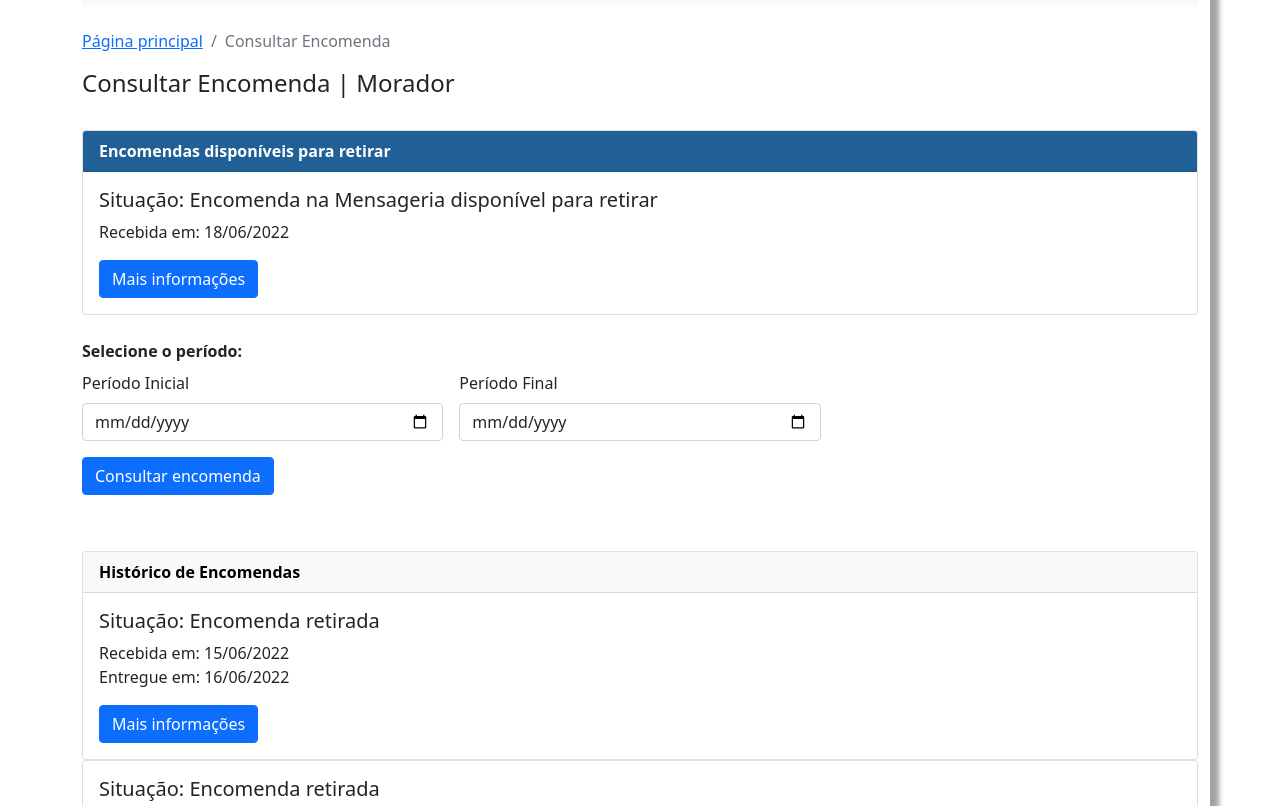
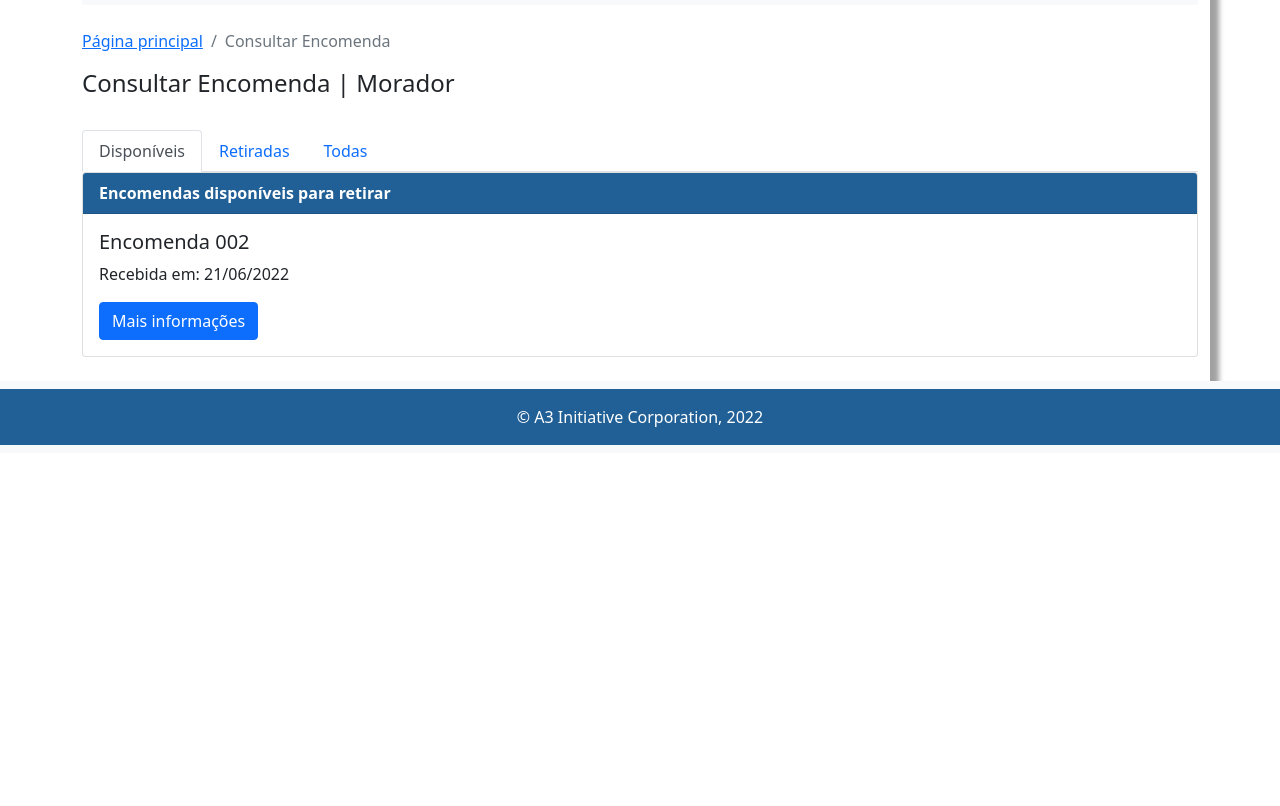
Before and after one commit to A3initiative/projeto, a website: page consultarEncomenda.html in a window 1280 px wide. Shown: the part 131-937 px from the top of the page. After the commit the page ends 800 px from the top, so only its background shows below. Drawn offline with nearby package versions, Linux system fonts and the light colour scheme.

Commit message:
Principais ajustes layout Consultar Encomenda e Tela de login

```diff
--- a/consultarEncomenda.html
+++ b/consultarEncomenda.html
@@ -83,67 +83,70 @@
         <h1>SisCondo</h1>
         <h2 id="styleh2">Consultar Encomenda | Morador</h2>
 
-        <br />
+        <br>
 
-        <div class="col-md-12">
+        <nav>
+          <div class="nav nav-tabs" id="nav-tab" role="tablist">
+            <button class="nav-link active" id="nav-home-tab" data-bs-toggle="tab" data-bs-target="#nav-home" type="button" role="tab" aria-controls="nav-home" aria-selected="true">Disponíveis</button>
+            <button class="nav-link" id="nav-profile-tab" data-bs-toggle="tab" data-bs-target="#nav-profile" type="button" role="tab" aria-controls="nav-profile" aria-selected="false">Retiradas</button>
+            <button class="nav-link" id="nav-contact-tab" data-bs-toggle="tab" data-bs-target="#nav-contact" type="button" role="tab" aria-controls="nav-contact" aria-selected="false">Todas</button>
+          </div>
+        </nav>
+        <div class="tab-content" id="nav-tabContent">
+          <div class="tab-pane fade show active" id="nav-home" role="tabpanel" aria-labelledby="nav-home-tab" tabindex="0">
               <div class="card">
                 <div class="card-header" id="cardEncomendasDisponiveis"><strong>Encomendas disponíveis para retirar</strong></div>
                 <div class="card-body">
-              <h5 class="card-title">Situação: Encomenda na Mensageria disponível para retirar</h5>
+                  <h5 class="card-title">Encomenda 002</h5>
+                  <p class="card-text">
+                    Recebida em: 21/06/2022<br />
+                  </p>
+                  <a href="#" class="btn btn-primary">Mais informações</a>
+                </div>
+              </div>
+          </div>
+          <div class="tab-pane fade" id="nav-profile" role="tabpanel" aria-labelledby="nav-profile-tab" tabindex="0">
+
+            <div class="card">
+              <div class="card-header" id="cardEncomendasDisponiveis"><strong>Encomendas retiradas</strong></div>
+              <div class="card-body">
+                <h5 class="card-title">Encomenda 001</h5>
                 <p class="card-text">
                   Recebida em: 18/06/2022<br />
+                  Retirada em: 19/06/2022<br />
                 </p>
                 <a href="#" class="btn btn-primary">Mais informações</a>
               </div>
             </div>
 
-          <br>
+          </div>
+          <div class="tab-pane fade" id="nav-contact" role="tabpanel" aria-labelledby="nav-contact-tab" tabindex="0">
 
-            <label for="filtros" class="form-label"
-            ><strong>Selecione o período:</strong></label
-          >
-              <form class="row g-3">
-                <div class="col-4">
-                  <label for="periodoInicial" class="form-label">Período Inicial</label>
-                  <input class="form-control me-2" type="date" placeholder="Período Inicial" aria-label="Período Inicial">
+            <div class="card">
+              <div class="card-header" id="cardEncomendasDisponiveis"><strong>Todas encomendas registradas</strong></div>
+              <div class="card-body">
+                <h5 class="card-title">Encomenda 002</h5>
+                <p class="card-text">
+                  Recebida em: 21/06/2022<br />
+                </p>
+                <a href="#" class="btn btn-primary">Mais informações</a>
               </div>
-                <div class="col-4">
-                  <label for="periodoFinal" class="form-label">Período Final</label>
-                  <input class="form-control me-2" type="date" placeholder="Período Final" aria-label="Período Final">
-                </div>
-                <div class="col-12">
-                  <button type="submit" class="btn btn-primary">
-                    Consultar encomenda
-                  </button>
-                  <br /><br />
-                </div>
-              </form>
-
-        <div class="col-md-12">
-          <div class="card">
-            <div class="card-header bg-light" id="cardHistoricoEncomendas"><strong>Histórico de Encomendas</strong></div>
+              <hr>
               <div class="card-body">
-              <h5 class="card-title">Situação: Encomenda retirada</h5>
+                <h5 class="card-title">Encomenda 001</h5>
                 <p class="card-text">
-                Recebida em: 15/06/2022<br />
-                Entregue em: 16/06/2022<br />
+                  Recebida em: 18/06/2022<br />
+                  Retirada em: 19/06/2022<br />
                 </p>
                 <a href="#" class="btn btn-primary">Mais informações</a>
               </div>
             </div>
 
-          <div class="card">
-            <div class="card-body">
-              <h5 class="card-title">Situação: Encomenda retirada</h5>
-              <p class="card-text">
-                Recebida em: 13/06/2022<br />
-                Entregue em: 13/06/2022<br />
-              </p>
-              <a href="#" class="btn btn-primary">Mais informações</a>
           </div>
         </div>
 
-          <br>
+        <br />
+
         </div>
       </div>
     </main>
```
Also changed, not shown: efetuarLogin.html (+1 -1 lines), emitirRelatorio.html (+8 -4 lines), manterEncomenda_registrar.html (+6 -3 lines). Lines whose indentation alone changed are shown as unchanged.
